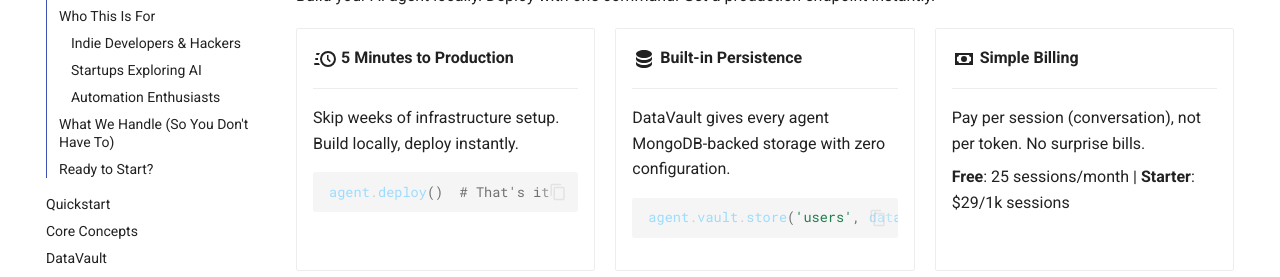
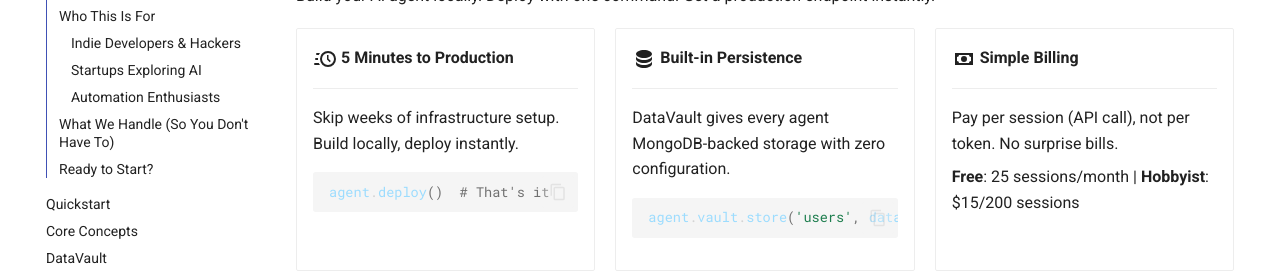
Before and after one commit to flowstack-fun/flowstack, an MkDocs documentation site: the page built from docs/index.md, in a window 1280 px wide and 900 px high. Shown: the part 248-525 px from the top of the window. Built offline with MkDocs 1.6.1 and Material for MkDocs 9.7.7, drawn with Linux system fonts in a browser that asks for light colours; comment, search, counter and statistics services are not loaded; the version menu is left out.

Commit message:
Update session definition and pricing in main documentation page

```diff
--- a/docs/index.md
+++ b/docs/index.md
@@ -30,9 +30,9 @@ Build your AI agent locally. Deploy with one command. Get a production endpoint
 
     ---
 
-    Pay per session (conversation), not per token. No surprise bills.
+    Pay per session (API call), not per token. No surprise bills.
 
-    **Free**: 25 sessions/month | **Starter**: $29/1k sessions
+    **Free**: 25 sessions/month | **Hobbyist**: $15/200 sessions
 
 -   :material-cloud-upload:{ .lg .middle } **Auto-Scaling Infrastructure**
 
```
